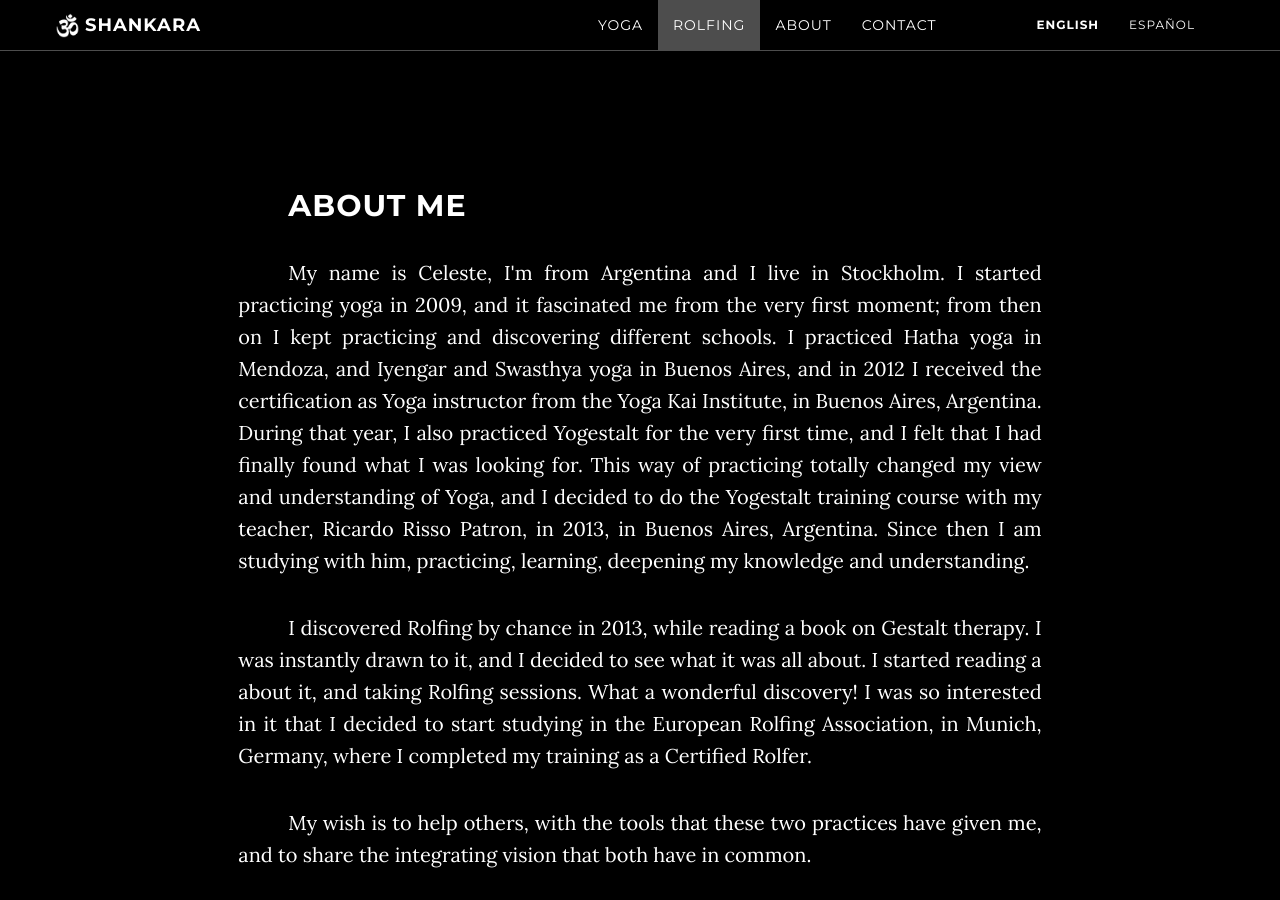
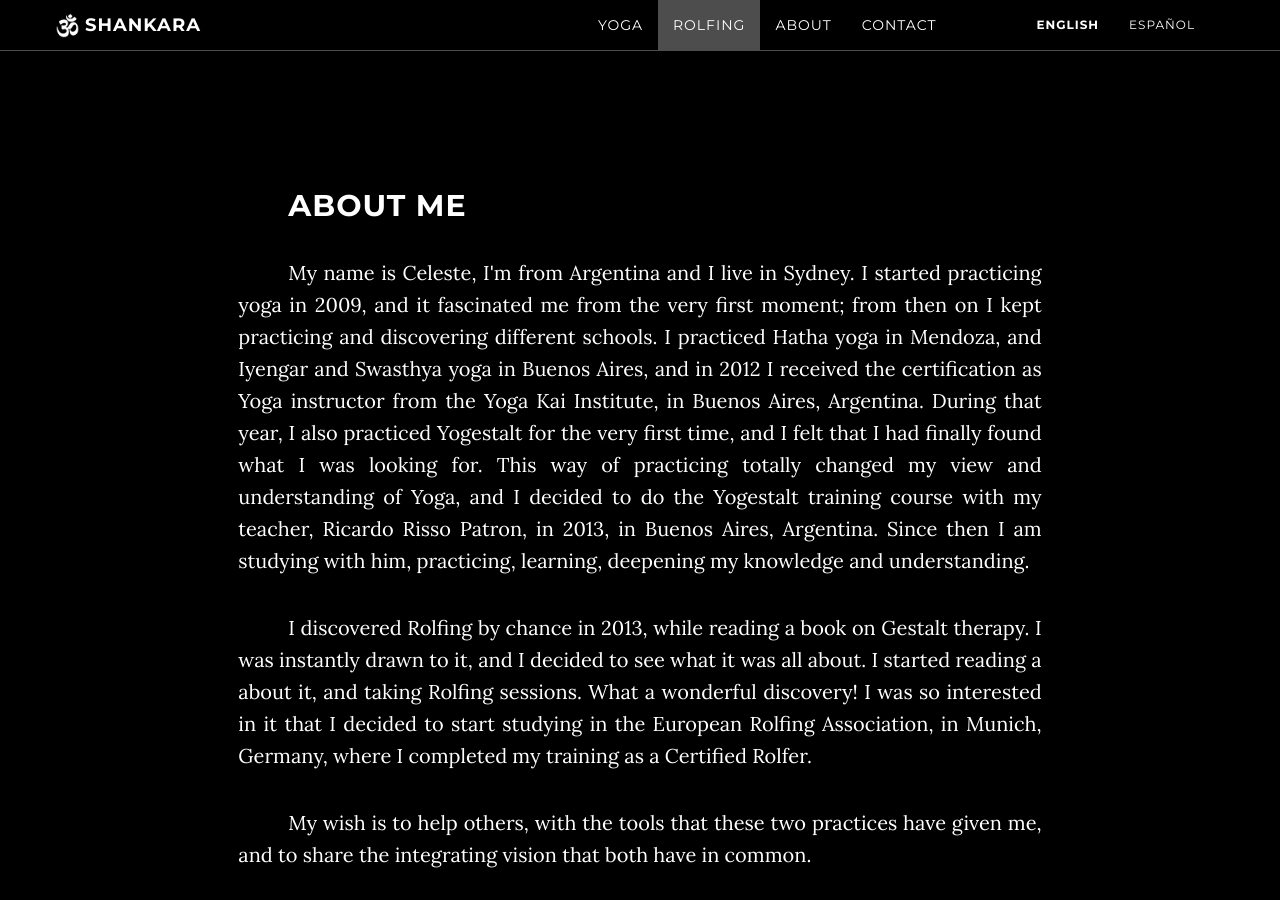
Before and after one commit to cele-carrillo/om_shankara, a Jekyll site: the page built from en/index.html, in a window 1280 px wide and 900 px high, scrolled down 3839 px. Built offline with Jekyll 4.4.1, drawn with Linux system fonts in a browser that asks for light colours; some of the changed text lies outside the part shown.

Commit message:
Stockholm -> Sydney

```diff
--- a/_config.yml
+++ b/_config.yml
@@ -47,9 +47,9 @@ permalink: pretty
 t:
   en:
     description: > # this means to ignore newlines
-      Rolfing® Structural Integration and Yoga in Stockholm. If you have any questions or comments send an email to info@omshankara.com. I'm located in the heart of Sydney.
+      Rolfing® Structural Integration and Yoga in Sydney. If you have any questions or comments send an email to info@omshankara.com. I'm located in the heart of Sydney.
     intro:
-      - Rolfing & Yoga in Stockholm
+      - Rolfing & Yoga in Sydney
 
     menu_yoga: Yoga
     menu_rolfing: Rolfing
@@ -78,7 +78,7 @@ t:
       - "If you have questions, or if you want to book a session, <a href='#contact'>contact me</a>."
 
     content_about:
-      - "My name is Celeste, I'm from Argentina and I live in Stockholm. I started practicing yoga in 2009, and it fascinated me from the very first moment; from then on I kept practicing and discovering different schools. I practiced Hatha yoga in Mendoza, and Iyengar and Swasthya yoga in Buenos Aires, and in 2012 I received the certification as Yoga instructor from the Yoga Kai Institute, in Buenos Aires, Argentina. During that year, I also practiced Yogestalt for the very first time, and I felt that I had finally found what I was looking for. This way of practicing totally changed my view and understanding of Yoga, and I decided to do the Yogestalt training course with my teacher, Ricardo Risso Patron, in 2013, in Buenos Aires, Argentina. Since then I am studying with him, practicing, learning, deepening my knowledge and understanding."
+      - "My name is Celeste, I'm from Argentina and I live in Sydney. I started practicing yoga in 2009, and it fascinated me from the very first moment; from then on I kept practicing and discovering different schools. I practiced Hatha yoga in Mendoza, and Iyengar and Swasthya yoga in Buenos Aires, and in 2012 I received the certification as Yoga instructor from the Yoga Kai Institute, in Buenos Aires, Argentina. During that year, I also practiced Yogestalt for the very first time, and I felt that I had finally found what I was looking for. This way of practicing totally changed my view and understanding of Yoga, and I decided to do the Yogestalt training course with my teacher, Ricardo Risso Patron, in 2013, in Buenos Aires, Argentina. Since then I am studying with him, practicing, learning, deepening my knowledge and understanding."
       - "I discovered Rolfing by chance in 2013, while reading a book on Gestalt therapy. I was instantly drawn to it, and I decided to see what it was all about. I started reading a about it, and taking Rolfing sessions. What a  wonderful discovery! I was so interested in it that I decided to start studying in the European Rolfing Association, in Munich, Germany, where I completed my training as a Certified Rolfer."
       - "My wish is to help others, with the tools that these two practices have given me, and to share the integrating vision that both have in common."
 
@@ -99,10 +99,10 @@ t:
 
   es:
     description: > # this means to ignore newlines
-      Rolfing® Integración Estructural y Yoga en Estocolmo. Si tenés preguntas y querés conocer más, escribime a info@omshankara.com. Estoy ubicada en el corazón de Sydney.
+      Rolfing® Integración Estructural y Yoga en Sydney. Si tenés preguntas y querés conocer más, escribime a info@omshankara.com. Estoy ubicada en el corazón de Sydney.
 
     intro:
-      - Rolfing y Yoga en Estocolmo
+      - Rolfing y Yoga en Sydney
 
     menu_yoga: Yoga
     menu_rolfing: Rolfing
@@ -131,7 +131,7 @@ t:
       - "Si te interesa agendar una sesión de prueba, o si tenés preguntas, <a href='#contact'>contactame</a>."
 
     content_about:
-      - "Mi nombre es Celeste, soy Argentina y vivo en Estocolmo. Empecé a practicar Yoga en el año 2009, y me fascinó desde el primer momento; desde ahí seguí practicando constantemente, descubriendo distintas escuelas. Hice Hatha yoga en Mendoza, Iyengar y Swasthya yoga en Buenos Aires, y en el año 2012 recibí la certificación como instructora de Yoga por parte del Instituto Yoga Kai, de Buenos Aires, Argentina. En el mismo año hice mi primera práctica de Yogestalt, y sentí que por fin había encontrado lo que estaba buscando. Esta manera de practicar cambió totalmente mi visión y comprensión del Yoga, y decidí hacer el curso de formación en Yogestalt con mi profesor, Ricardo Risso Patrón, en el año 2013, en Buenos Aires, Argentina. Desde entonces que estoy estudiando con él, practicando, aprendiendo, profundizando."
+      - "Mi nombre es Celeste, soy Argentina y vivo en Sydney. Empecé a practicar Yoga en el año 2009, y me fascinó desde el primer momento; desde ahí seguí practicando constantemente, descubriendo distintas escuelas. Hice Hatha yoga en Mendoza, Iyengar y Swasthya yoga en Buenos Aires, y en el año 2012 recibí la certificación como instructora de Yoga por parte del Instituto Yoga Kai, de Buenos Aires, Argentina. En el mismo año hice mi primera práctica de Yogestalt, y sentí que por fin había encontrado lo que estaba buscando. Esta manera de practicar cambió totalmente mi visión y comprensión del Yoga, y decidí hacer el curso de formación en Yogestalt con mi profesor, Ricardo Risso Patrón, en el año 2013, en Buenos Aires, Argentina. Desde entonces que estoy estudiando con él, practicando, aprendiendo, profundizando."
       - "Al Rolfing lo descubrí de casualidad, en el año 2013, mientras leía un libro sobre terapia Gestalt. Me interesó de inmediato, y decidí ver de qué se trataba, así que empecé a leer un poco sobre el tema, y a tomar sesiones de Rolfing. Que descubrimiento tan maravilloso! Quedé tan enganchada que decidí empezar a estudiar en la Asociación Europea de Rolfing (European Rolfing Association), en Munich, Alemania, donde completé mi formación como Rolfer certificada."
       - "Mi deseo es ayudar a otras personas, a partir de las herramientas que me han brindado estas dos prácticas, y poder compartir la visión integradora que ambas proponen."
 
```
